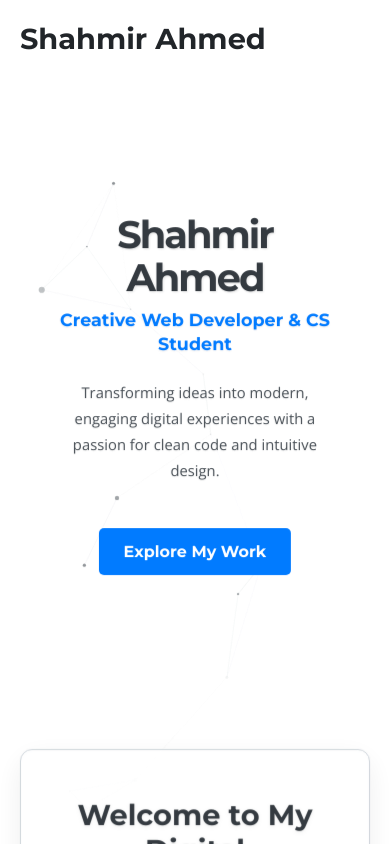
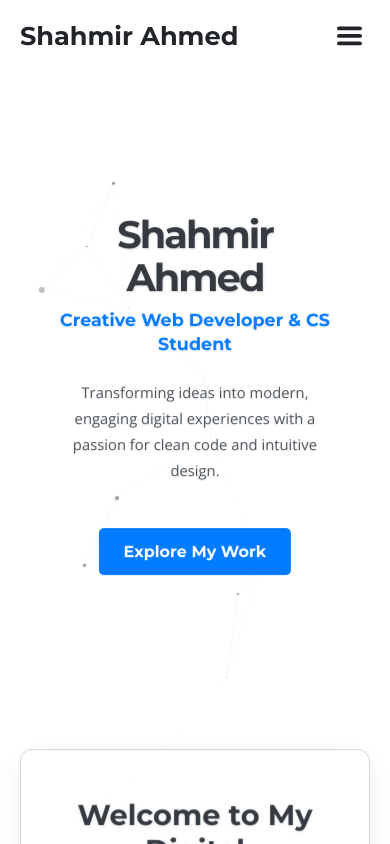
Before and after one commit to shahmir2004/myPortfolio, a React (Vite) app: page / in a window 390 px wide. Shown: the top 844 px of the page. Built offline with nearby package versions, Linux system fonts and the light colour scheme.

Commit message:
Added mobile navbar support

```diff
--- a/src/components/Navbar.css
+++ b/src/components/Navbar.css
@@ -6,11 +6,12 @@
   top: 0;
   left: 0;
   width: 100%;
-  z-index: 1000;
+  z-index: 1000; /* High z-index */
   transition: background-color 0.4s ease, box-shadow 0.4s ease, var(--color-transition);
 }
 
-.navbar.scrolled {
+.navbar.scrolled,
+.navbar.menu-open-navbar-background { /* Navbar gets background when scrolled OR mobile menu is open */
   background-color: var(--bg-secondary);
   box-shadow: 0 2px 10px rgba(var(--shadow-color-rgb), var(--shadow-opacity-light));
 }
@@ -24,26 +25,18 @@
 .navbar-brand {
   color: var(--text-headings);
   text-decoration: none;
-  font-size: 1.8rem;
-  font-weight: bold;
+  font-size: 1.6rem; /* Slightly smaller for better balance with toggle */
+  font-weight: 700; /* Adjusted weight */
   font-family: var(--font-secondary);
   transition: var(--color-transition);
+  z-index: 1001; /* Ensure brand is above mobile menu background when it slides */
 }
 
 /* Initial color for brand and links when navbar is transparent over hero */
-.navbar:not(.scrolled) .navbar-brand,
-.navbar:not(.scrolled) .nav-link {
-    /* Assuming hero might be dark, or text needs to pop. Adjust if your hero is always light. */
-    /* This color might need to be dynamic based on hero's perceived lightness/darkness */
-    color: var(--text-primary); /* Default to primary text color of the theme */
+.navbar:not(.scrolled):not(.menu-open-navbar-background) .navbar-brand,
+.navbar:not(.scrolled):not(.menu-open-navbar-background) .nav-link {
+    color: var(--text-primary); /* Adjust if hero background requires different initial color */
 }
-/* If you have a class on body like .hero-is-dark-themed when hero is dark */
-/*
-body.hero-is-dark-themed .navbar:not(.scrolled) .navbar-brand,
-body.hero-is-dark-themed .navbar:not(.scrolled) .nav-link {
-    color: var(--light-text-color-equivalent-for-dark-theme-text-primary); // e.g., #e9ecef
-}
-*/
 
 
 .navbar-links-and-toggle {
@@ -54,18 +47,19 @@ body.hero-is-dark-themed .navbar:not(.scrolled) .nav-link {
 
 .navbar-links {
   list-style: none;
-  display: flex;
+  display: flex; /* Default for desktop */
   margin: 0;
   padding: 0;
   gap: 25px;
 }
 
 .nav-link {
-  color: var(--text-secondary); /* Default link color when navbar has background */
+  color: var(--text-secondary);
   text-decoration: none;
-  font-size: 1rem;
+  font-size: 0.95rem; /* Slightly smaller nav links */
   font-weight: 500;
   position: relative;
+  padding: 0.5rem 0.25rem; /* Add some padding for easier click/tap */
   transition: var(--color-transition);
 }
 
@@ -77,7 +71,7 @@ body.hero-is-dark-themed .navbar:not(.scrolled) .nav-link {
 .nav-link.active::after {
   content: '';
   position: absolute;
-  bottom: -5px;
+  bottom: 0px; /* Closer to text */
   left: 0;
   width: 100%;
   height: 2px;
@@ -85,51 +79,79 @@ body.hero-is-dark-themed .navbar:not(.scrolled) .nav-link {
   transition: background-color var(--transition-speed) ease;
 }
 
-/* Mobile Menu Styles (Placeholder - expand as needed) */
+/* --- Mobile Menu Styles --- */
 .mobile-menu-toggle {
-  display: none; /* Hidden by default */
+  display: none; /* Hidden by default, shown in media query */
   background: none;
   border: none;
-  color: var(--text-primary);
-  font-size: 1.8rem; /* Adjust size */
+  color: var(--text-primary); /* Will inherit from current theme */
+  font-size: 1.5rem; /* Size of the icon container */
   cursor: pointer;
   padding: 0.5rem;
+  z-index: 1005; /* Above everything else in navbar */
   transition: var(--color-transition);
 }
+/* Fill for SVG icons in toggle button */
+.mobile-menu-toggle svg {
+    fill: var(--text-primary);
+    transition: var(--color-transition);
+}
+.navbar:not(.scrolled):not(.menu-open-navbar-background) .mobile-menu-toggle svg {
+    fill: var(--text-primary); /* Adjust if hero background requires different initial icon color */
+}
 
-@media (max-width: 768px) { /* Or your chosen breakpoint */
+
+@media (max-width: 768px) { /* Or your preferred breakpoint, e.g., 800px */
   .mobile-menu-toggle {
-    display: block;
-    z-index: 1001; /* Above navbar content if it overlays */
+    display: flex; /* Use flex to center icon if needed */
+    align-items: center;
+    justify-content: center;
   }
+
   .navbar-links-and-toggle {
-    /* Basic example: hide, then show when 'open' class is added by JS */
-    display: none;
+    display: none; /* Hidden by default on mobile */
     flex-direction: column;
-    align-items: center;
+    align-items: center; /* Center items in the dropdown */
     position: absolute;
-    top: 100%; /* Position below the navbar header part */
+    top: 100%; /* Position it right below the navbar header part */
     left: 0;
     width: 100%;
-    background-color: var(--bg-secondary);
-    padding: 1rem;
-    box-shadow: 0 4px 6px rgba(var(--shadow-color-rgb), var(--shadow-opacity-light));
+    background-color: var(--bg-secondary); /* Mobile menu background */
+    padding: 1.5rem 1rem; /* Padding for the dropdown */
+    box-shadow: 0 8px 15px rgba(var(--shadow-color-rgb), var(--shadow-opacity-medium));
     border-top: 1px solid var(--border-primary);
+    max-height: calc(100vh - 60px); /* Max height to prevent overly long menu, 60px is example navbar height */
+    overflow-y: auto; /* Allow scrolling if many items */
+    transition: var(--color-transition); /* For background color change */
   }
+
   .navbar-links-and-toggle.open {
-    display: flex;
+    display: flex; /* Show when .open class is added */
   }
+
   .navbar-links {
-    flex-direction: column;
+    flex-direction: column; /* Stack links vertically */
     width: 100%;
-    gap: 1rem;
-    align-items: center;
+    gap: 0.5rem; /* Spacing between vertical links */
+    align-items: center; /* Center link text */
+    margin-bottom: 1.5rem; /* Space before theme toggle */
   }
+
   .nav-link {
     margin-left: 0;
-    padding: 0.5rem 0;
+    padding: 0.75rem 0; /* Larger tap area for vertical links */
+    font-size: 1.1rem; /* Slightly larger font for mobile menu links */
+    width: 100%; /* Make links take full width for easier tapping */
+    text-align: center;
   }
+  .nav-link.active::after { /* Mobile active indicator could be different */
+    bottom: -2px;
+    left: 50%;
+    transform: translateX(-50%);
+    width: 30%; /* Shorter underline for centered text */
+  }
+
   .navbar-links-and-toggle .theme-toggle-button {
-    margin-top: 1rem;
+    margin-top: 1rem; /* Space for the theme toggle button in the mobile menu */
   }
 }
--- a/src/components/Navbar.jsx
+++ b/src/components/Navbar.jsx
@@ -1,38 +1,92 @@
 // src/components/Navbar.jsx
-import React, { useState, useEffect } from 'react';
+import React, { useState, useEffect, useRef } from 'react'; // Added useRef
 import { NavLink } from 'react-router-dom';
 import ThemeToggleButton from './ThemeToggleButton';
 import './Navbar.css';
 
+// Simple Hamburger Icon (can be replaced with SVG or icon library)
+const HamburgerIcon = () => (
+  <svg viewBox="0 0 100 80" width="25" height="25" fill="var(--text-primary)"> {/* Use CSS var for fill */}
+    <rect width="100" height="15" rx="8"></rect>
+    <rect y="30" width="100" height="15" rx="8"></rect>
+    <rect y="60" width="100" height="15" rx="8"></rect>
+  </svg>
+);
+
+const CloseIcon = () => ( // Simple X icon
+    <svg viewBox="0 0 100 100" width="25" height="25" fill="var(--text-primary)">
+        <rect x="10" y="42.5" width="100" height="15" rx="8" transform="translate(0,0) rotate(45 50 50)"/>
+        <rect x="10" y="42.5" width="100" height="15" rx="8" transform="translate(0,0) rotate(-45 50 50)"/>
+    </svg>
+);
+
+
 function Navbar() {
   const [scrolled, setScrolled] = useState(false);
-  // Optional: State for mobile menu toggle
-  // const [mobileMenuOpen, setMobileMenuOpen] = useState(false);
+  const [mobileMenuOpen, setMobileMenuOpen] = useState(false);
+  const navMenuRef = useRef(null); // Ref for the mobile menu for click outside
 
   useEffect(() => {
     const handleScroll = () => {
       setScrolled(window.scrollY > 50);
     };
     window.addEventListener('scroll', handleScroll);
+
+    // Click outside to close mobile menu
+    const handleClickOutside = (event) => {
+      if (navMenuRef.current && !navMenuRef.current.contains(event.target)) {
+        // Check if the click was on the toggle button itself
+        const toggleButton = document.querySelector('.mobile-menu-toggle');
+        if (toggleButton && toggleButton.contains(event.target)) {
+          return; // Don't close if clicking the toggle button
+        }
+        setMobileMenuOpen(false);
+      }
+    };
+
+    if (mobileMenuOpen) {
+      document.addEventListener('mousedown', handleClickOutside);
+    } else {
+      document.removeEventListener('mousedown', handleClickOutside);
+    }
+
     return () => {
       window.removeEventListener('scroll', handleScroll);
+      document.removeEventListener('mousedown', handleClickOutside);
     };
-  }, []);
+  }, [mobileMenuOpen]); // Add mobileMenuOpen to dependency array
 
-  // const toggleMobileMenu = () => setMobileMenuOpen(!mobileMenuOpen);
+  const toggleMobileMenu = () => {
+    setMobileMenuOpen(!mobileMenuOpen);
+  };
+
+  const closeMobileMenu = () => { // Function to close menu when a link is clicked
+    setMobileMenuOpen(false);
+  };
 
   return (
-    <nav className={`navbar ${scrolled ? 'scrolled' : ''}`}>
+    <nav className={`navbar ${scrolled ? 'scrolled' : ''} ${mobileMenuOpen ? 'menu-open-navbar-background' : ''}`}>
       <div className="container navbar-container">
-        <NavLink to="/" className="navbar-brand">Shahmir Ahmed</NavLink>
-        {/* Add mobile menu toggle button here if needed */}
-        {/* <button className="mobile-menu-toggle" onClick={toggleMobileMenu}>☰</button> */}
-        <div className={`navbar-links-and-toggle ${/*mobileMenuOpen ? 'open' : ''*/''}`}>
+        <NavLink to="/" className="navbar-brand" onClick={closeMobileMenu}>
+            Shahmir Ahmed
+        </NavLink>
+
+        {/* Mobile Menu Toggle Button - visible only on mobile via CSS */}
+        <button className="mobile-menu-toggle" onClick={toggleMobileMenu} aria-expanded={mobileMenuOpen} aria-label="Toggle navigation">
+          {mobileMenuOpen ? <CloseIcon /> : <HamburgerIcon />}
+        </button>
+
+        {/* Navigation links and Theme Toggle */}
+        {/* This div will be controlled by the .open class on mobile */}
+        <div
+            ref={navMenuRef} // Add ref here
+            className={`navbar-links-and-toggle ${mobileMenuOpen ? 'open' : ''}`}
+        >
           <ul className="navbar-links">
-            <li><NavLink to="/" className={({ isActive }) => isActive ? "nav-link active" : "nav-link"}>Home</NavLink></li>
-            <li><NavLink to="/projects" className={({ isActive }) => isActive ? "nav-link active" : "nav-link"}>Projects</NavLink></li>
-            <li><NavLink to="/about" className={({ isActive }) => isActive ? "nav-link active" : "nav-link"}>About</NavLink></li>
-            <li><NavLink to="/contact" className={({ isActive }) => isActive ? "nav-link active" : "nav-link"}>Contact</NavLink></li>
+            <li><NavLink to="/" className={({ isActive }) => isActive ? "nav-link active" : "nav-link"} onClick={closeMobileMenu}>Home</NavLink></li>
+            <li><NavLink to="/projects" className={({ isActive }) => isActive ? "nav-link active" : "nav-link"} onClick={closeMobileMenu}>Projects</NavLink></li>
+            <li><NavLink to="/about" className={({ isActive }) => isActive ? "nav-link active" : "nav-link"} onClick={closeMobileMenu}>About</NavLink></li>
+            <li><NavLink to="/contact" className={({ isActive }) => isActive ? "nav-link active" : "nav-link"} onClick={closeMobileMenu}>Contact</NavLink></li>
           </ul>
           <ThemeToggleButton />
         </div>
```
Also changed, not shown: 1 other file (tests, documents, lock files or other folders).
